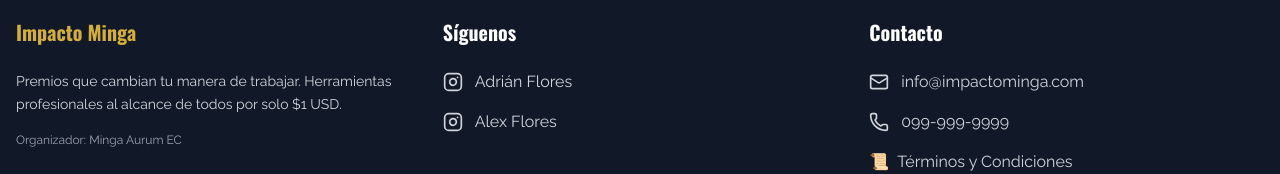
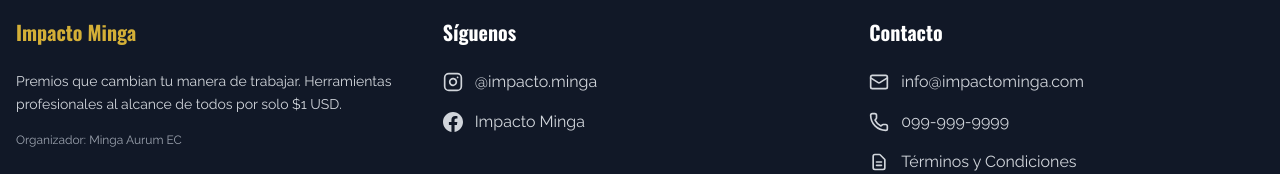
Before and after one commit to HostingCuenca/impactominga, a React (Vite) app: page /cart in a window 1280 px wide. Shown: the part 626-800 px from the top of the page. Built offline with nearby package versions, Linux system fonts and the light colour scheme.

Commit message:
ajustecin

```diff
--- a/client/components/Footer.tsx
+++ b/client/components/Footer.tsx
@@ -23,22 +23,24 @@ export default function Footer() {
             <h3 className="font-oswald font-bold text-xl mb-6">Síguenos</h3>
             <div className="space-y-4">
               <a
-                href="https://instagram.com"
+                href="https://instagram.com/impacto.minga"
                 target="_blank"
                 rel="noopener noreferrer"
                 className="flex items-center gap-3 text-gray-300 hover:text-[#d4af37] transition"
               >
                 <Instagram size={20} />
-                <span>Adrián Flores</span>
+                <span>@impacto.minga</span>
               </a>
               <a
-                href="https://instagram.com"
+                href="https://facebook.com/impactominga"
                 target="_blank"
                 rel="noopener noreferrer"
                 className="flex items-center gap-3 text-gray-300 hover:text-[#d4af37] transition"
               >
-                <Instagram size={20} />
-                <span>Alex Flores</span>
+                <svg className="w-5 h-5" fill="currentColor" viewBox="0 0 24 24">
+                  <path d="M24 12.073c0-6.627-5.373-12-12-12s-12 5.373-12 12c0 5.99 4.388 10.954 10.125 11.854v-8.385H7.078v-3.47h3.047V9.43c0-3.007 1.792-4.669 4.533-4.669 1.312 0 2.686.235 2.686.235v2.953H15.83c-1.491 0-1.956.925-1.956 1.874v2.25h3.328l-.532 3.47h-2.796v8.385C19.612 23.027 24 18.062 24 12.073z"/>
+                </svg>
+                <span>Impacto Minga</span>
               </a>
             </div>
           </div>
@@ -59,9 +61,11 @@ export default function Footer() {
               </div>
               <Link
                 to="/terms"
-                className="flex items-center gap-2 text-gray-300 hover:text-[#d4af37] transition mt-4"
+                className="flex items-center gap-3 text-gray-300 hover:text-[#d4af37] transition mt-4"
               >
-                <span>📜</span>
+                <svg className="w-5 h-5" fill="none" stroke="currentColor" viewBox="0 0 24 24">
+                  <path strokeLinecap="round" strokeLinejoin="round" strokeWidth="2" d="M9 12h6m-6 4h6m2 5H7a2 2 0 01-2-2V5a2 2 0 012-2h5.586a1 1 0 01.707.293l5.414 5.414a1 1 0 01.293.707V19a2 2 0 01-2 2z"/>
+                </svg>
                 <span>Términos y Condiciones</span>
               </Link>
             </div>
--- a/client/pages/Cart.tsx
+++ b/client/pages/Cart.tsx
@@ -66,9 +66,14 @@ export default function Cart() {
                         <h3 className="font-oswald text-xl font-bold text-black mb-2">
                           {item.raffleTitle}
                         </h3>
-                        <p className="text-gray-600 font-raleway">
-                          {item.packageName} · ${item.price.toFixed(2)} por paquete
-                        </p>
+                        <div className="flex items-center gap-2 text-gray-600 font-raleway">
+                          <span className="bg-[#d4af37] text-black px-3 py-1 rounded-full font-oswald font-bold text-sm">
+                            {item.ticketCount} números
+                          </span>
+                          <span>·</span>
+                          <span className="font-bold text-black">${item.price.toFixed(2)}</span>
+                          <span>por paquete</span>
+                        </div>
                       </div>
 
                       <div className="flex items-center gap-4">
@@ -118,21 +123,15 @@ export default function Cart() {
                     RESUMEN DE COMPRA
                   </h2>
 
-                  <div className="space-y-4 border-b border-gray-200 pb-6 mb-6">
-                    <div className="flex justify-between">
-                      <p className="text-gray-600 font-raleway">Subtotal:</p>
-                      <p className="font-oswald font-bold">${subtotal.toFixed(2)}</p>
+                  <div className="space-y-4 mb-8">
+                    <div className="flex justify-between items-center py-4 border-b border-gray-200">
+                      <p className="font-oswald text-xl font-bold">Total a Pagar:</p>
+                      <p className="font-oswald text-3xl font-bold text-[#d4af37]">
+                        ${subtotal.toFixed(2)}
+                      </p>
                     </div>
-                    <div className="flex justify-between">
-                      <p className="text-gray-600 font-raleway">IVA (12%):</p>
-                      <p className="font-oswald font-bold">${tax.toFixed(2)}</p>
-                    </div>
-                  </div>
-
-                  <div className="flex justify-between mb-8">
-                    <p className="font-oswald text-lg font-bold">Total:</p>
-                    <p className="font-oswald text-2xl font-bold text-[#d4af37]">
-                      ${total.toFixed(2)}
+                    <p className="text-sm text-gray-500 font-raleway text-center">
+                      Precio final. Sin costos adicionales.
                     </p>
                   </div>
 
```
